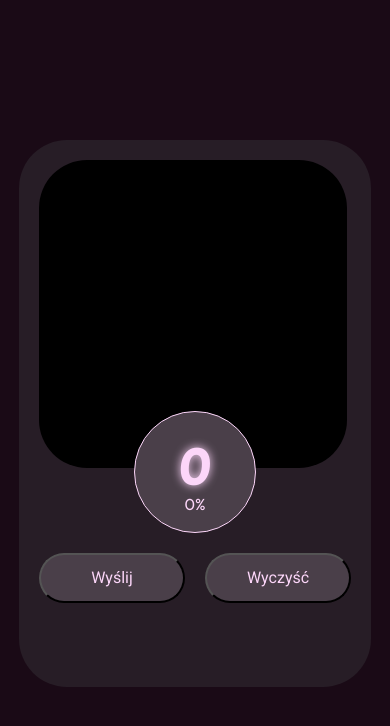
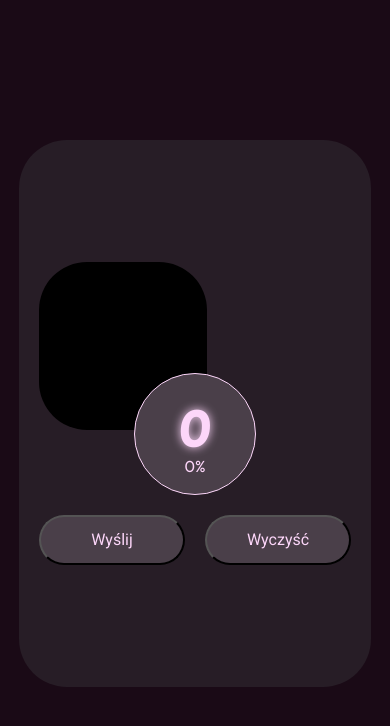
Before and after one commit to Bezik1/Digit-Recognition-Frontend, a React (Vite) app: page / in a window 390 px wide. Shown: the top 726 px of the page. Built offline with nearby package versions, Linux system fonts and the light colour scheme.

Commit message:
Fixing Responsive Design v2

```diff
--- a/src/components/DrawingCanvas.tsx
+++ b/src/components/DrawingCanvas.tsx
@@ -163,7 +163,7 @@ const DrawingCanvas: React.FC = () => {
 
 
     return (
-        <section>
+        <section className="container">
             <div className="canvas-container">
                 <canvas
                     ref={canvasRef}
--- a/src/components/index.css
+++ b/src/components/index.css
@@ -1,10 +1,19 @@
+.container {
+    display: flex;
+    align-items: center;
+    justify-content: center;
+}
+
 .drawing-canvas {
     border-radius: 3rem;
+    display: flex;
+    justify-content: center;
 }
 
 .canvas-container {
     border-radius: 3rem;
     background-color: var(--color-background-alt);
+    justify-content: center;
     padding: 20px;
 }
 
--- a/src/const/canvas.ts
+++ b/src/const/canvas.ts
@@ -1,5 +1,3 @@
 export const GRID_SIZE = 28;
-export const PIXEL_SIZE =  window.innerWidth >= 1480
-    ? Math.round(window.innerWidth * 0.015)
-    : Math.round(window.innerWidth * 0.029)
+export const PIXEL_SIZE = Math.round(window.innerWidth * 0.015);
 export const CANVAS_SIZE = GRID_SIZE * PIXEL_SIZE;
```
